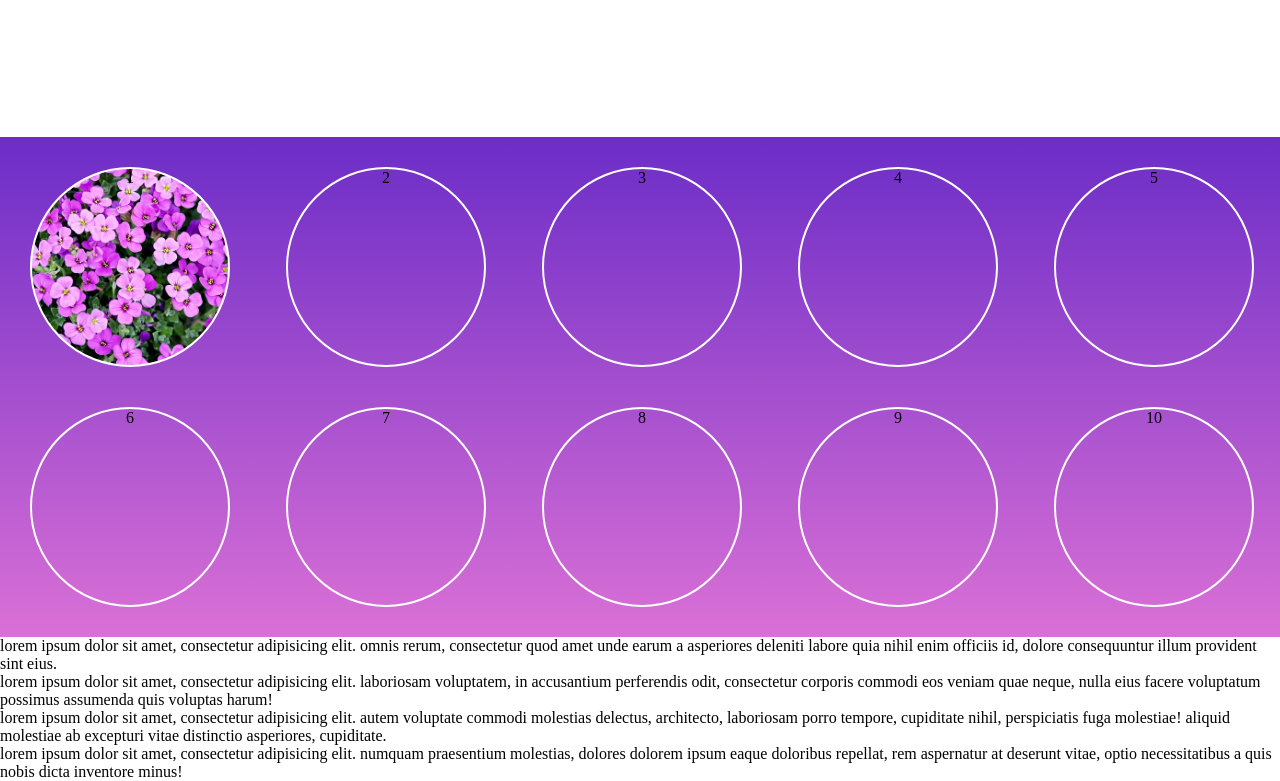
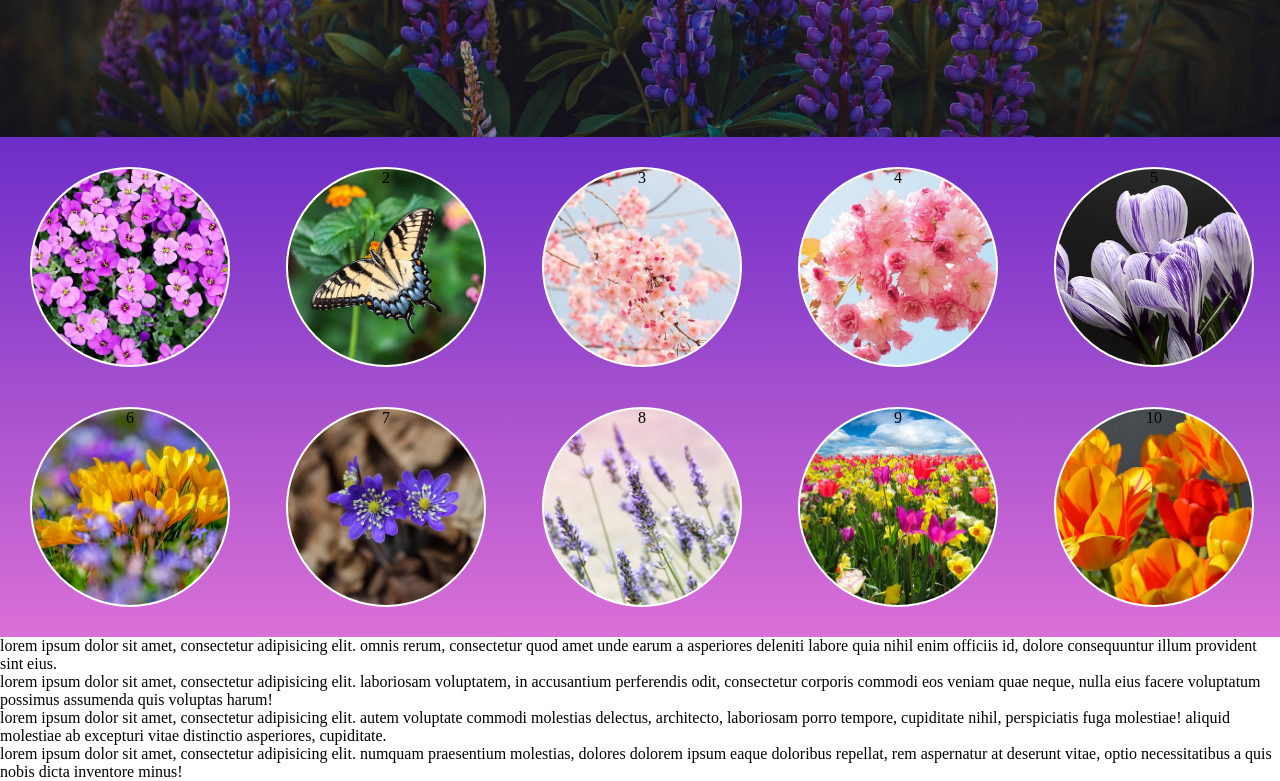
Before and after one commit to goda521/pavasaris, a plain HTML site: page index.html in a window 1280 px wide. Shown: the part 363-1144 px from the top of the page. Drawn offline with Linux system fonts and the light colour scheme; files whose address does not match are found by name.

Commit message:
Update style.css

```diff
--- a/style.css
+++ b/style.css
@@ -12,7 +12,7 @@ body{
 header{
     width:100%;
     height:500px;
-    background-image:url(photos/purple.jpg);
+    background-image:url(purple.jpg);
     background-repeat:no-repeat;
     background-size:cover;
     background-position:center;
@@ -121,63 +121,63 @@ section div{
 }
 
 .foto2{
-    background-image:url(photos/butterfly.jpg);
+    background-image:url(butterfly.jpg);
     position:absolute;
     top:0;
     left:20%;
 }
 
 .foto3{
-    background-image:url(photos/cherry.jpg);
+    background-image:url(cherry.jpg);
     position:absolute;
     top:0;
     left:40%;
 }
 
 .foto4{
-    background-image:url(photos/cherry2.jpg);
+    background-image:url(cherry2.jpg);
     position:absolute;
     top:0;
     left:60%;
 }
 
 .foto5{
-    background-image:url(photos/crocus.jpg);
+    background-image:url(crocus.jpg);
     position:absolute;
     top:0;
     left:80%;
 }
 
 .foto6{
-    background-image:url(photos/crocus2.jpg);
+    background-image:url(crocus2.jpg);
     position:absolute;
     bottom:0;
     left:0;
 }
 
 .foto7{
-    background-image:url(photos/liverwort.jpg);
+    background-image:url(liverwort.jpg);
     position:absolute;
     bottom:0;
     left:20%;
 }
 
 .foto8{
-    background-image:url(photos/flowers.jpg);
+    background-image:url(flowers.jpg);
     position:absolute;
     bottom:0;
     left:40%;
 }
 
 .foto9{
-    background-image:url(photos/tulips.jpg);
+    background-image:url(tulips.jpg);
     position:absolute;
     bottom:0;
     left:60%;
 }
 
 .foto10{
-    background-image:url(photos/tulips2.jpg);
+    background-image:url(tulips2.jpg);
     position:absolute;
     bottom:0;
     left:80%;
```
